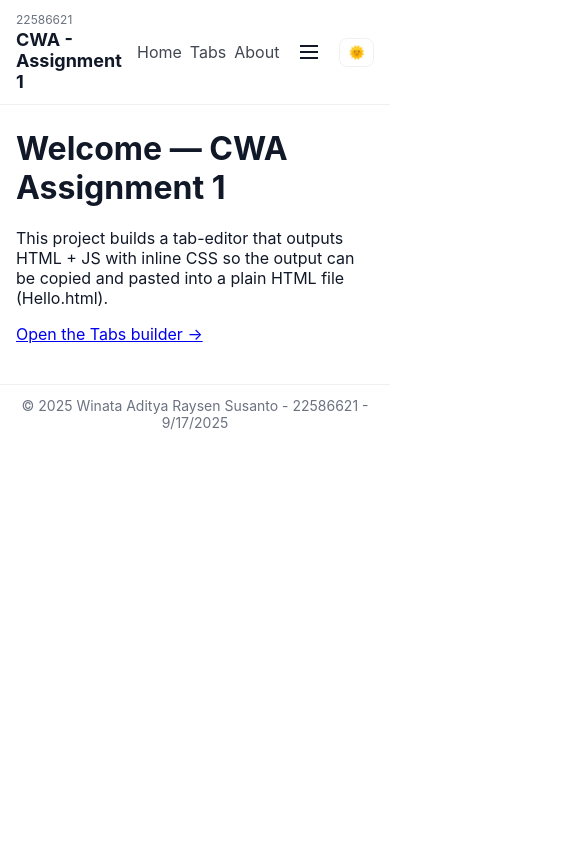
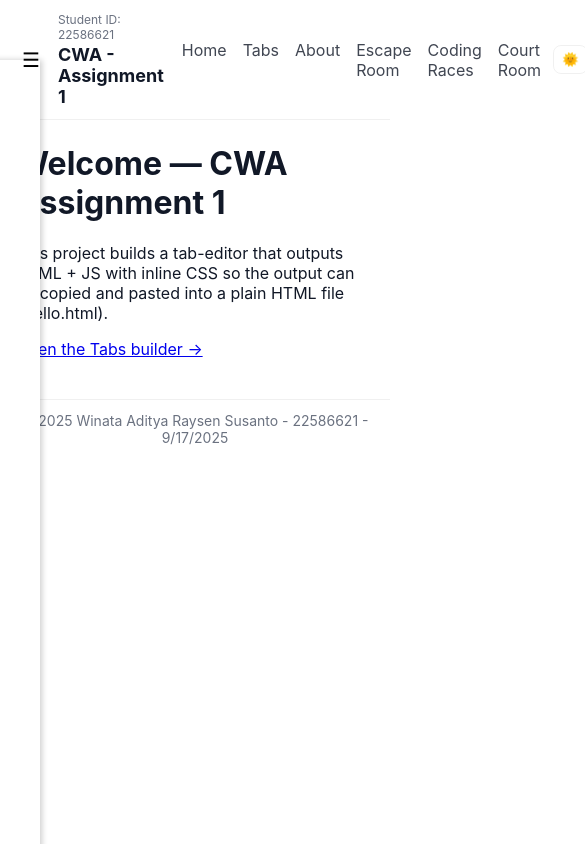
Before and after one commit to Raysen24/Cloud-Web-App, a Next.js app: page / in a window 390 px wide. Shown: the whole page, 585 px wide, since content can reach past the window. Built offline with nearby package versions, Linux system fonts and the light colour scheme.

Commit message:
fix(header): place sidebar below header, ensure hamburger z-index; docs: update README with grading criteria

```diff
--- a/src/app/components/Header.tsx
+++ b/src/app/components/Header.tsx
@@ -36,19 +36,45 @@ export default function Header(){
     {label:'Home', href:'/'},
     {label:'Tabs', href:'/tabs'},
     {label:'About', href:'/about'},
+    {label:'Escape Room', href:'/escape-room'},
+    {label:'Coding Races', href:'/coding-races'},
+    {label:'Court Room', href:'/court-room'},
   ];
 
   return (
-    <header className="header" role="banner" aria-label="Main header">
-      {/* LEFT SECTION */}
+    <>
+      <header className="header" role="banner" aria-label="Main header"
+        style={{display:'flex', alignItems:'center', justifyContent:'space-between'}}>
+
+        {/* LEFT SECTION with Hamburger */}
+        <div style={{display:'flex', alignItems:'center', gap:12, position:'relative', zIndex:110}}>
+          <button
+            className="hamburger"
+            aria-expanded={open}
+            aria-label={open ? 'Close menu' : 'Open menu'}
+            onClick={()=> setOpen(v=>!v)}
+            style={{
+              border:'none',
+              background:'transparent',
+              cursor:'pointer',
+              fontSize:20,
+              zIndex:110, // 👈 ensures it stays above the sidebar
+              position:'relative'
+            }}
+          >
+            ☰
+          </button>
+
           <div style={{display:'flex', flexDirection:'column', alignItems:'flex-start'}}>
-        <span style={{fontSize:12, color:'var(--muted)'}}>{STUDENT_NUMBER}</span>
+            <span style={{fontSize:12, color:'var(--muted)'}}>Student ID: {STUDENT_NUMBER}</span>
             <strong style={{fontSize:18, marginTop:2}}>CWA - Assignment 1</strong>
           </div>
+        </div>
 
-      {/* RIGHT SECTION */}
-      <nav aria-label="Primary" style={{display:'flex', alignItems:'center', gap:12}}>
-        <div style={{display:'flex', gap:8}}>
+
+        {/* MIDDLE SECTION - NAV */}
+        <nav aria-label="Primary" style={{flex:1, display:'flex', justifyContent:'center'}}>
+          <div style={{display:'flex', gap:16}}>
             {nav.map(i => (
               <Link
                 key={i.href}
@@ -56,7 +82,8 @@ export default function Header(){
                 style={{
                   textDecoration: 'none',
                   color: 'var(--text)',
-                opacity: activeMenu === i.href ? 1 : 0.8
+                  opacity: activeMenu === i.href ? 1 : 0.8,
+                  fontWeight: activeMenu === i.href ? 'bold' : 'normal'
                 }}
                 aria-current={activeMenu === i.href ? 'page' : undefined}
                 onClick={() => {
@@ -68,16 +95,10 @@ export default function Header(){
               </Link>
             ))}
           </div>
+        </nav>
 
-        <button
-          className="hamburger"
-          aria-expanded={open}
-          aria-label={open ? 'Close menu' : 'Open menu'}
-          onClick={()=> setOpen(v=>!v)}
-        >
-          <span className="bars" />
-        </button>
-
+        {/* RIGHT SECTION - Theme Toggle */}
+        <div>
           <button
             onClick={()=> setTheme(t => t === 'light' ? 'dark' : 'light')}
             aria-label="Toggle theme"
@@ -85,7 +106,63 @@ export default function Header(){
           >
             {theme === 'light' ? '🌞' : '🌙'}
           </button>
-      </nav>
+        </div>
       </header>
+
+      {/* Sidebar Overlay */}
+      {open && (
+        <div
+          onClick={()=> setOpen(false)}
+          style={{
+            position:'fixed',
+            top:'60px', // 👈 start below header
+            left:0,
+            right:0,
+            bottom:0,
+            background:'rgba(0,0,0,0.5)',
+            zIndex:99
+          }}
+        />
+      )}
+
+      {/* Sidebar Menu */}
+      <aside
+        style={{
+          position:'fixed',
+          top:'60px', // 👈 start below header
+          left: open ? 0 : '-250px',
+          height:'calc(100% - 60px)', // 👈 fill remaining space
+          width:'250px',
+          background:'var(--bg)',
+          padding:20,
+          boxShadow:'2px 0 6px rgba(0,0,0,0.2)',
+          transition:'left 0.3s ease',
+          zIndex:100, // below hamburger, above content
+        }}
+      >
+        <h3 style={{marginTop:0}}>Menu</h3>
+        <ul style={{listStyle:'none', padding:0}}>
+          {nav.map(i => (
+            <li key={i.href} style={{marginBottom:12}}>
+              <Link
+                href={i.href}
+                style={{
+                  textDecoration:'none',
+                  color:'var(--text)',
+                  fontWeight: activeMenu === i.href ? 'bold' : 'normal'
+                }}
+                onClick={() => {
+                  setCookie(COOKIE_KEY, i.href);
+                  setActiveMenu(i.href);
+                  setOpen(false);
+                }}
+              >
+                {i.label}
+              </Link>
+            </li>
+          ))}
+        </ul>
+      </aside>
+    </>
   )
 }
```
Also changed, not shown: 1 other file (tests, documents, lock files or other folders). Lines whose indentation alone changed are shown as unchanged.
